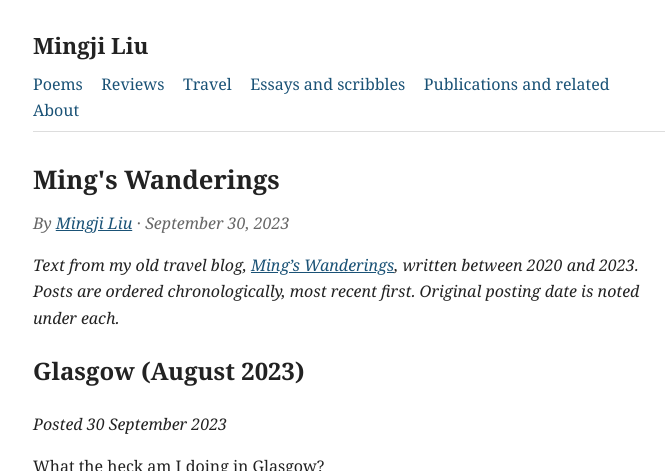
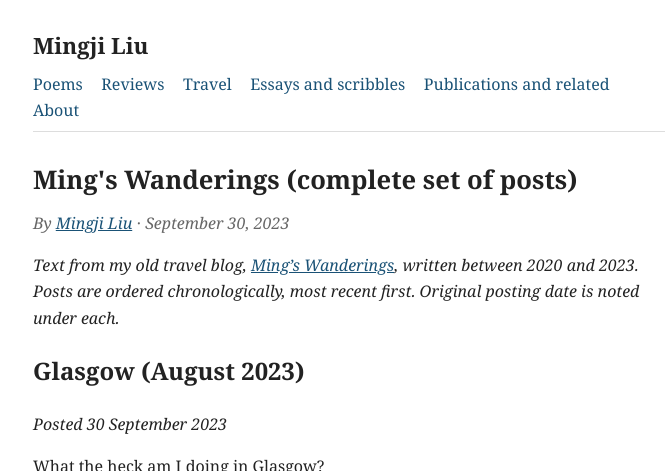
Before and after one commit to mingjiliu/mingjiliu.github.io, a Jekyll site: the page built from _travel/mings-wanderings.md, in a window 1280 px wide and 900 px high, cut to the strip 0-471 px from the top of the window. Shown: the whole strip, without its empty margins (291-962 px from the left). Built offline with Jekyll 4.4.1, drawn with Linux system fonts in a browser that asks for light colours.

Commit message:
Update mings-wanderings.md

```diff
--- a/_travel/mings-wanderings.md
+++ b/_travel/mings-wanderings.md
@@ -1,5 +1,5 @@
 ---
-title: "Ming's Wanderings"
+title: "Ming's Wanderings (complete set of posts)"
 date: 2023-09-30
 ---
 
```
